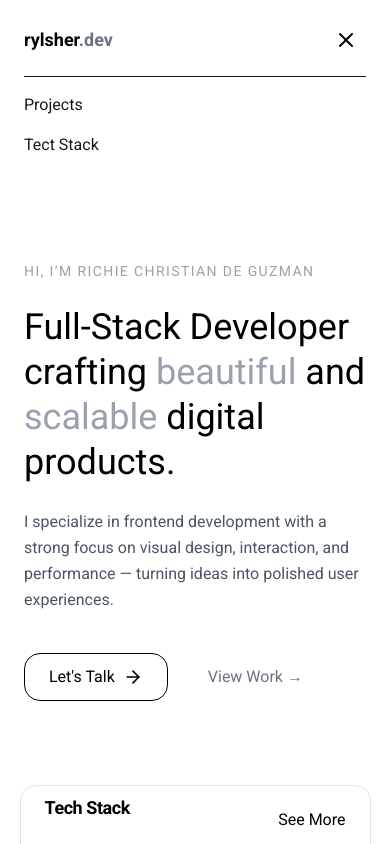
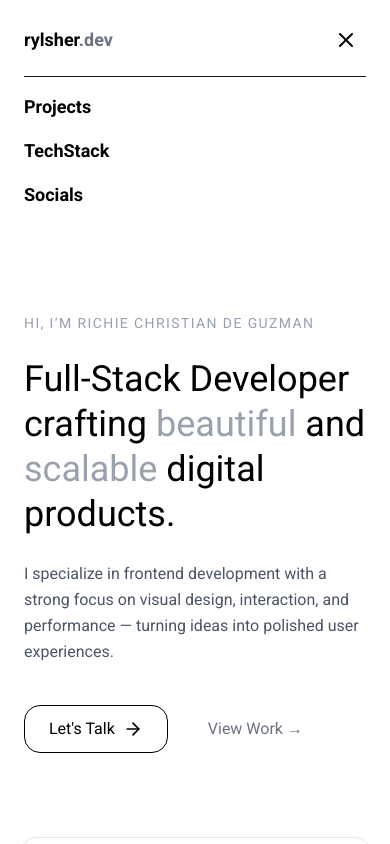
Before and after one commit to rylsherdamz-rgb/MyPortfolio, a Next.js app: page / in a window 390 px wide. Both pictures are taken after a click on the button 346 px from the left and 40 px from the top of the page. Shown: the top 844 px of the page. Built offline with nearby package versions, Linux system fonts and the light colour scheme.

Commit message:
added menu item for the mobile

```diff
--- a/components/NavigationBar.tsx
+++ b/components/NavigationBar.tsx
@@ -64,8 +64,29 @@ export default function NavigationBar() {
         }`}
       >
         <div className="flex flex-col gap-4 border-t pt-4">
-          <p>Projects</p>
-          <p>Tect Stack</p>
+        <p
+          onClick={() => router.push("/projects")}
+          style={{ fontVariationSettings: '"wdth" 125, "wght" 700' }}
+          className="font-[var(--font-roboto-slab)] hover:text-gray-500 transition-300 ease-in-out text-black text-lg font-bold select-none"
+        >
+          Projects
+        </p>
+         <p
+
+          onClick={() => router.push("/techstack")}
+          style={{ fontVariationSettings: '"wdth" 125, "wght" 700' }}
+          className="font-[var(--font-roboto-slab)] hover:text-gray-500 transition-300 ease-in-out  text-black text-lg font-bold select-none"
+        >
+          TechStack
+        </p>
+        <p
+
+          onClick={() => router.push("/socials")}
+          style={{ fontVariationSettings: '"wdth" 125, "wght" 700' }}
+          className="font-[var(--font-roboto-slab)] hover:text-gray-500 transition-300 ease-in-out  text-black text-lg font-bold select-none"
+        >
+            Socials
+        </p>
         </div>
       </div>
     </nav>
```
